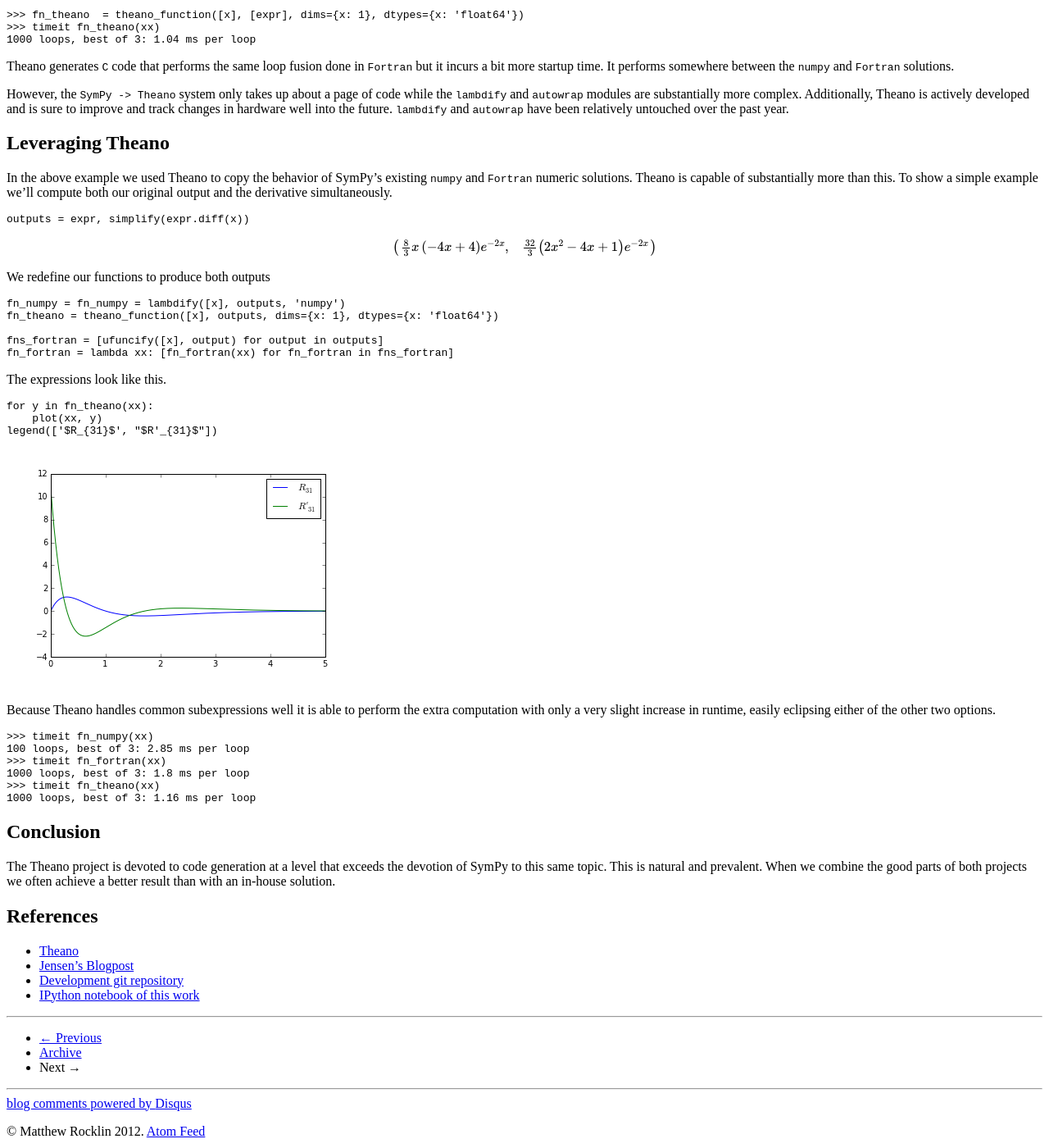
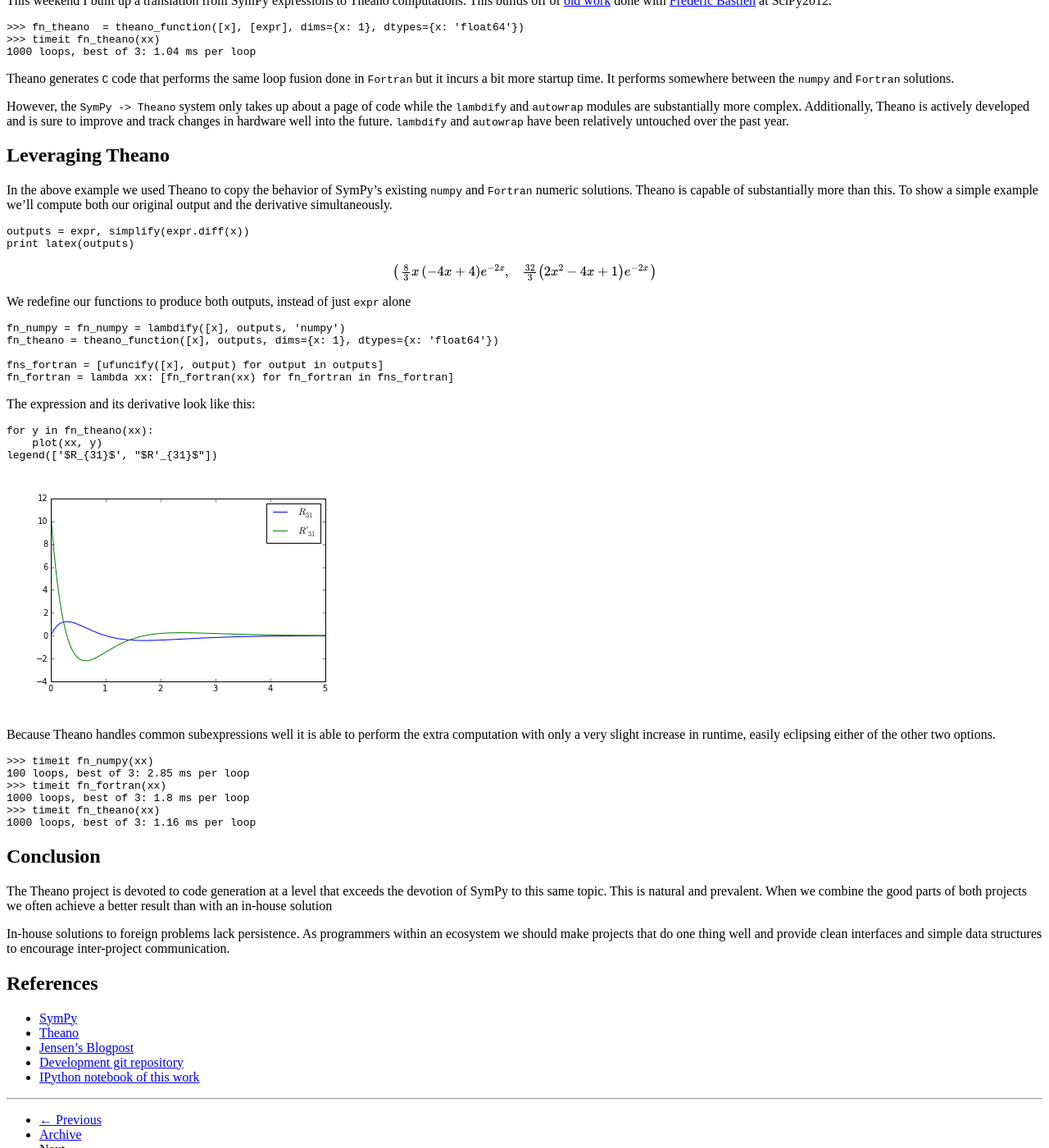
Before and after one commit to besyskymnbk/blog, a Jekyll site: the page built from _posts/work/2013-03-19-SymPy-Theano-part-1.md, in a window 1280 px wide and 1400 px high, scrolled down 1575 px. Shown: the whole window at 82% size. Built offline with Jekyll 4.4.1, drawn with Linux system fonts in a browser that asks for light colours; formulas are drawn with MathJax 3; comment, search, counter and statistics services are not loaded; some of the changed text lies outside the part shown.

Commit message:
small edits to SymPy Theano printing

```diff
--- a/_posts/work/2013-03-19-SymPy-Theano-part-1.md
+++ b/_posts/work/2013-03-19-SymPy-Theano-part-1.md
@@ -23,6 +24,7 @@ SymPy knows Physics.  For example, here is the radial wavefunction corresponding
     from sympy.physics.hydrogen import R_nl
     from sympy.abc import x
     expr = R_nl(3, 1, x, 6)
+    print latex(expr)
 
 $$\frac{8}{3} x \left(- 4 x + 4\right) e^{- 2 x}$$
 
@@ -48,7 +50,7 @@ Fortunately there are methods to offload the work to numerical projects like `nu
     >>> fn_fortran(xx)
     [ 0.          1.21306132  0.98101184  0.44626032  0.        ]
 
-We use these functions to plot the original equation
+We use these functions and `matplotlib` to plot the original equation
 
     from pylab import plot, show, legend
     xx = linspace(0, 5, 50000)
@@ -83,10 +85,11 @@ Leveraging Theano
 In the above example we used Theano to copy the behavior of SymPy's existing `numpy` and `Fortran` numeric solutions.  Theano is capable of substantially more than this.  To show a simple example we'll compute both our original output and the derivative simultaneously.
 
     outputs = expr, simplify(expr.diff(x))
+    print latex(outputs)
 
 $$ \begin{pmatrix}\frac{8}{3} x \left(- 4 x + 4\right) e^{- 2 x}, & \frac{32}{3} \left(2 x^{2} - 4 x + 1\right) e^{- 2 x}\end{pmatrix} $$
 
-We redefine our functions to produce both outputs
+We redefine our functions to produce both outputs, instead of just `expr` alone
 
     fn_numpy = fn_numpy = lambdify([x], outputs, 'numpy')
     fn_theano = theano_function([x], outputs, dims={x: 1}, dtypes={x: 'float64'})
@@ -94,7 +97,7 @@ We redefine our functions to produce both outputs
     fns_fortran = [ufuncify([x], output) for output in outputs]
     fn_fortran = lambda xx: [fn_fortran(xx) for fn_fortran in fns_fortran]
 
-The expressions look like this.
+The expression and its derivative look like this:
 
     for y in fn_theano(xx):
         plot(xx, y)
@@ -115,12 +118,15 @@ Because Theano handles common subexpressions well it is able to perform the extr
 Conclusion
 ----------
 
-The Theano project is devoted to code generation at a level that exceeds the devotion of SymPy to this same topic.  This is natural and prevalent.  When we combine the good parts of both projects we often achieve a better result than with an in-house solution.
+The Theano project is devoted to code generation at a level that exceeds the devotion of SymPy to this same topic.  This is natural and prevalent.  When we combine the good parts of both projects we often achieve a better result than with an in-house solution
+
+In-house solutions to foreign problems lack persistence.  As programmers within an ecosystem we should make projects that do one thing well and provide clean interfaces and simple data structures to encourage inter-project communication.
 
 
 References
 ----------
 
+*   [SymPy](http://sympy.org/)
 *   [Theano](http://deeplearning.net/software/theano)
 *   [Jensen's Blogpost](http://ojensen.wordpress.com/2010/08/10/fast-ufunc-ish-hydrogen-solutions/)
 *   [Development git repository](https://github.com/mrocklin/sympy/tree/theano-print)
```
Also changed, not shown: other parts of _posts/work/2013-03-19-SymPy-Theano-part-1.md (+2 -1 lines).
